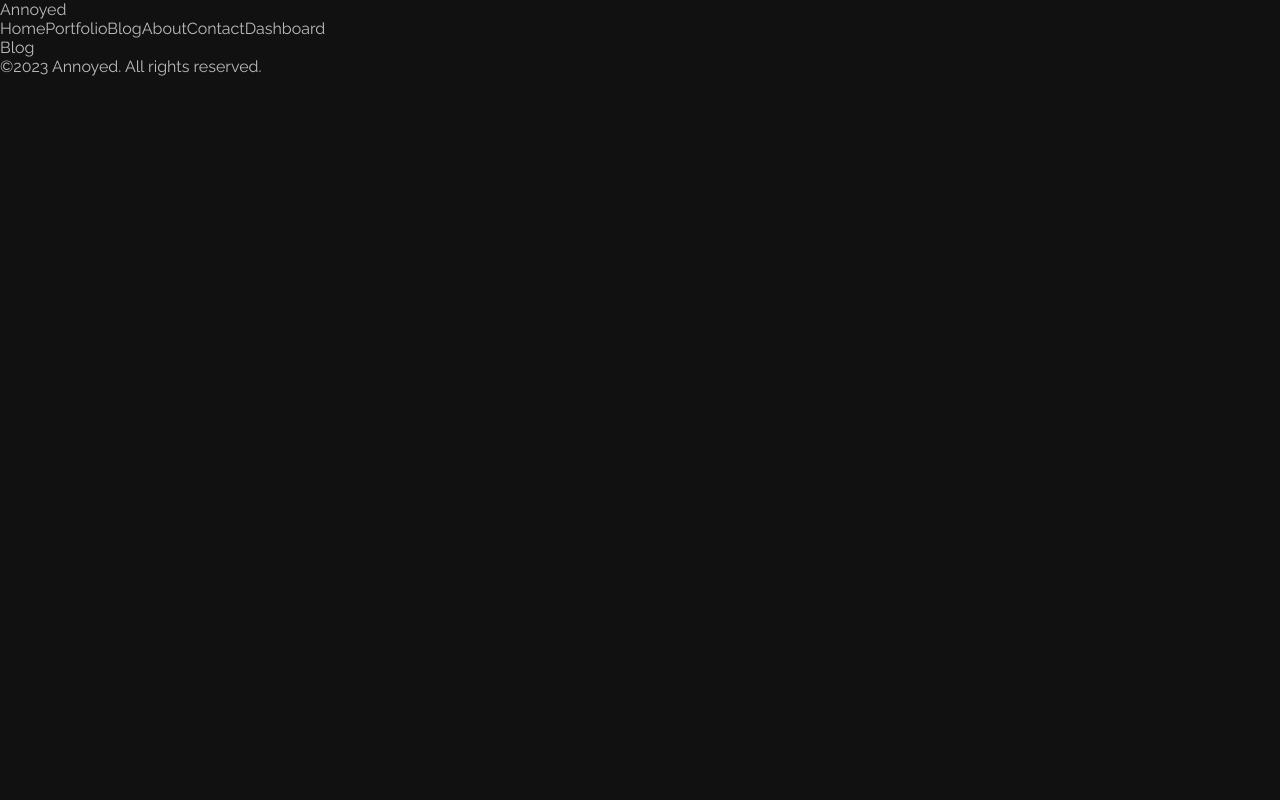
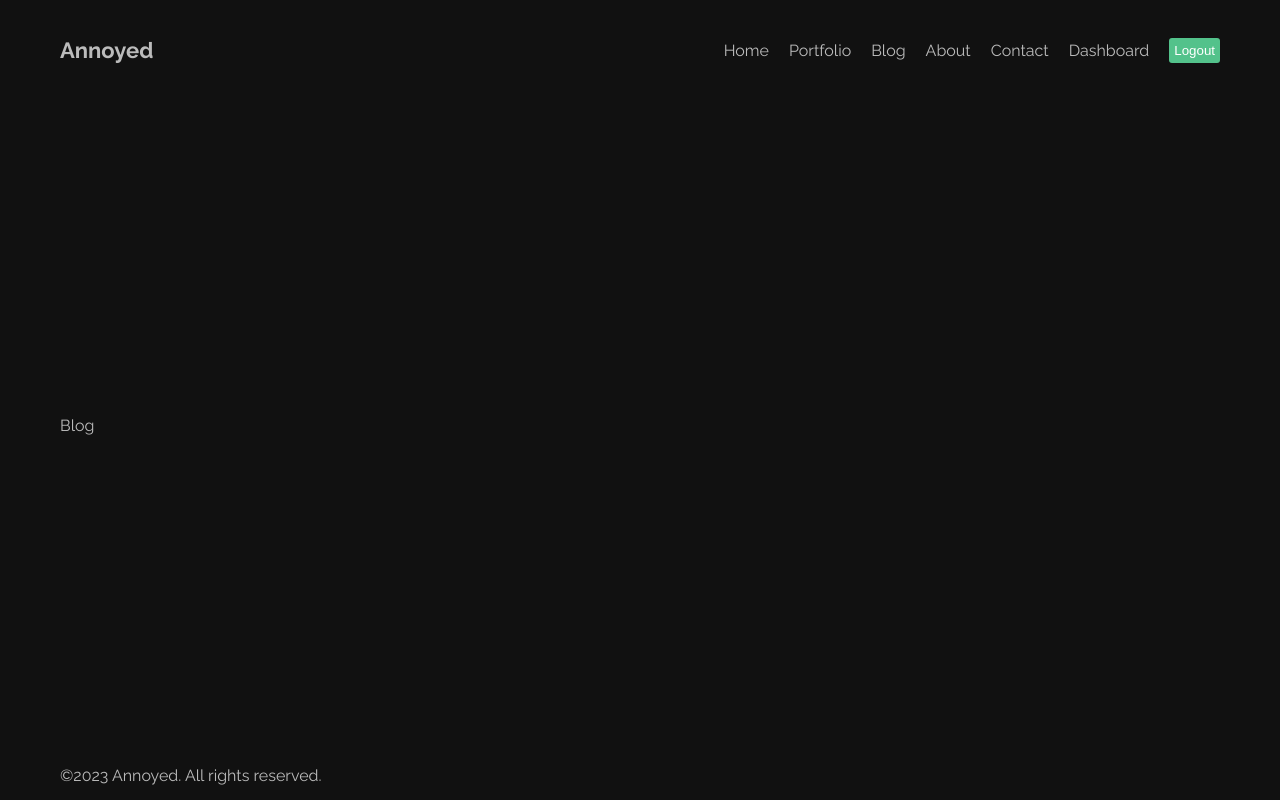
Before and after one commit to alvareztomas/nextjs-shop-app, a Next.js app: page /blog in a window 1280 px wide. Built offline with nearby package versions, Linux system fonts and the light colour scheme.

Commit message:
feat: basic styles

```diff
--- a/src/app/globals.css
+++ b/src/app/globals.css
@@ -16,3 +16,13 @@
   text-decoration: none;
   color: inherit;
 }
+
+.container {
+  max-width: 1366px;
+  min-height: 100vh;
+  margin: 0 auto;
+  padding: 0 60px;
+  display: flex;
+  flex-direction: column;
+  justify-content: space-between;
+}
--- a/src/app/layout.tsx
+++ b/src/app/layout.tsx
@@ -19,9 +19,11 @@
   return (
     <html lang="en">
       <body className={raleway.className}>
-        <Navbar />
-        {children}
-        <Footer />
+        <div className="container">
+          <Navbar />
+          {children}
+          <Footer />
+        </div>
       </body>
     </html>
   );
--- a/src/components/Footer/Footer.tsx
+++ b/src/components/Footer/Footer.tsx
@@ -1,8 +1,9 @@
 import React from "react";
+import styles from "./footer.module.css";
 
 const Footer = () => {
   return (
-    <div>
+    <div className={styles.container}>
       <div>©2023 Annoyed. All rights reserved.</div>
       <div></div>
     </div>
--- /dev/null
+++ b/src/components/Footer/footer.module.css
@@ -0,0 +1,6 @@
+.container {
+  height: 50px;
+  display: flex;
+  align-items: center;
+  justify-content: space-between;
+}
--- a/src/components/Navbar/Navbar.tsx
+++ b/src/components/Navbar/Navbar.tsx
@@ -2,6 +2,7 @@
 
 import Link from "next/link";
 import React from "react";
+import styles from "./navbar.module.css";
 
 const links = [
   {
@@ -38,14 +39,23 @@
 
 const Navbar = () => {
   return (
-    <div>
-      <Link href="/">Annoyed</Link>
-      <div>
+    <div className={styles.container}>
+      <Link href="/" className={styles.logo}>
+        Annoyed
+      </Link>
+      <div className={styles.links}>
         {links.map((link) => (
-          <Link key={link.id} href={link.url}>
+          <Link key={link.id} href={link.url} className={styles.link}>
             {link.title}
           </Link>
         ))}
+        <button
+          className={styles.logout}
+          onClick={() => {
+            console.log("logged out");
+          }}>
+          Logout
+        </button>
       </div>
     </div>
   );
--- /dev/null
+++ b/src/components/Navbar/navbar.module.css
@@ -0,0 +1,25 @@
+.container {
+  height: 100px;
+  display: flex;
+  justify-content: space-between;
+  align-items: center;
+}
+.logo {
+  font-weight: bold;
+  font-size: 22px;
+}
+.links {
+  display: flex;
+  align-items: center;
+  gap: 20px;
+}
+.link {
+}
+.logout {
+  padding: 5px;
+  border: none;
+  background-color: #53c28b;
+  color: white;
+  cursor: pointer;
+  border-radius: 3px;
+}
```
